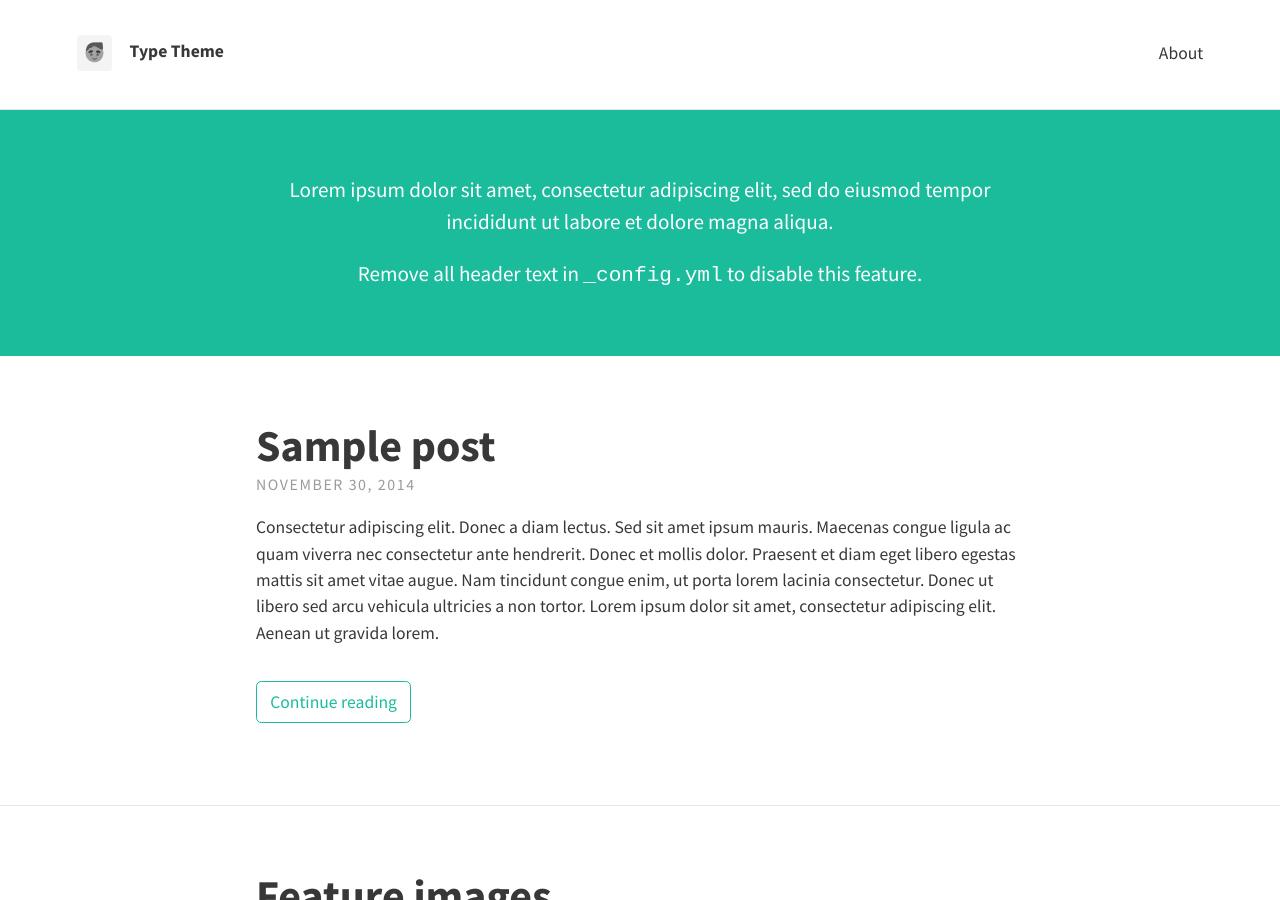
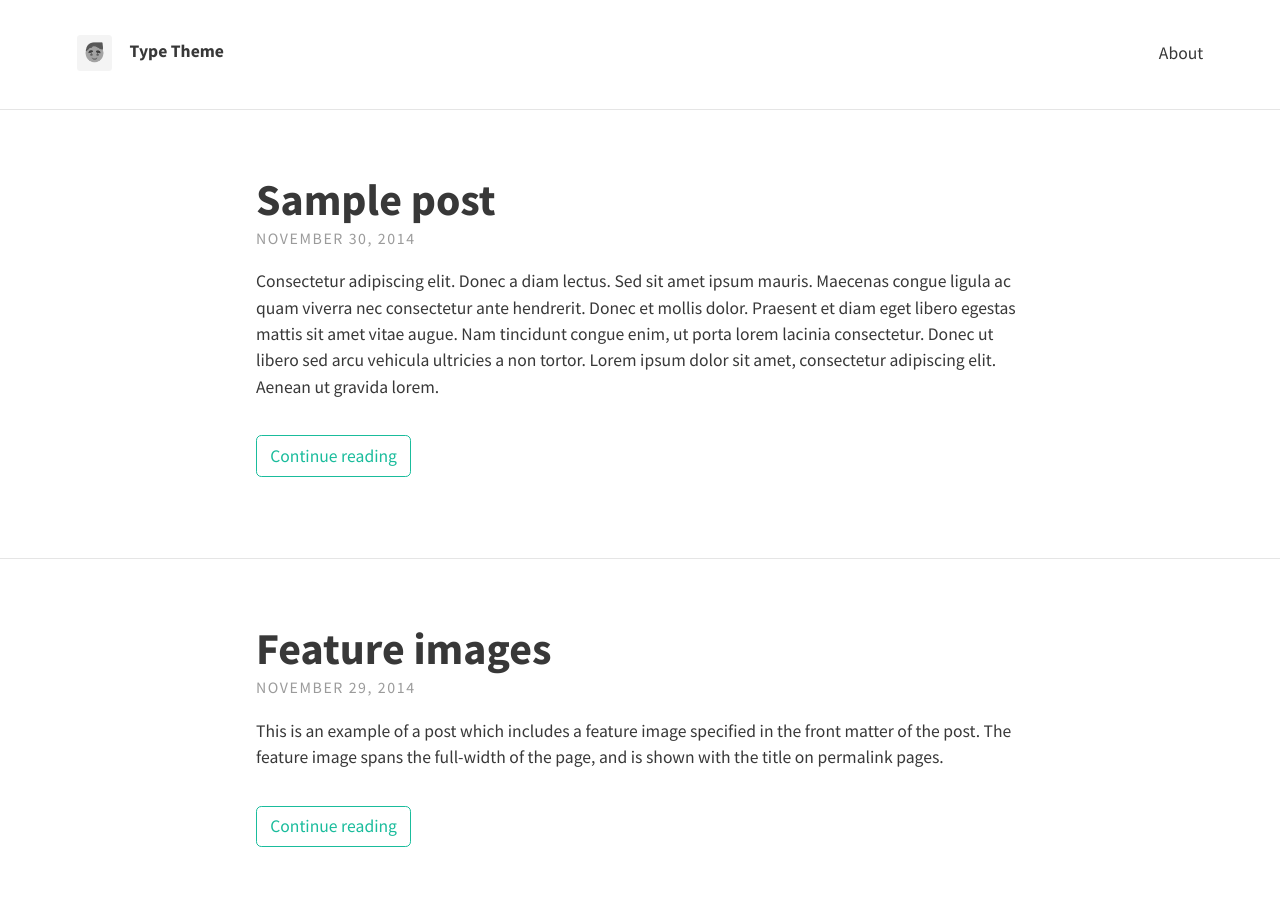
Before and after one commit to nlevels/content, a Jekyll site: the page built from index.html, in a window 1280 px wide and 900 px high. Built offline with Jekyll 4.4.1, drawn with Linux system fonts in a browser that asks for light colours; nearby versions of some CDN libraries; the list of posts is cut into pages by our own code.

Commit message:
Update _config.yml

```diff
--- a/_config.yml
+++ b/_config.yml
@@ -12,10 +12,7 @@ theme_settings:
   description: "A website with blog posts and pages" # used by search engines
 
   # Header and footer text
-  header_text: >
-     <p>Lorem ipsum dolor sit amet, consectetur adipiscing elit, sed do eiusmod tempor incididunt ut labore et dolore magna aliqua.</p>
-
-     <p>Remove all header text in <code>_config.yml</code> to disable this feature.</p>
+  header_text:
   header_text_feature_image:
   footer_text: >
    Powered by <a href="https://jekyllrb.com/">Jekyll</a> with <a href="https://github.com/rohanchandra/type-theme">Type Theme</a>
```
